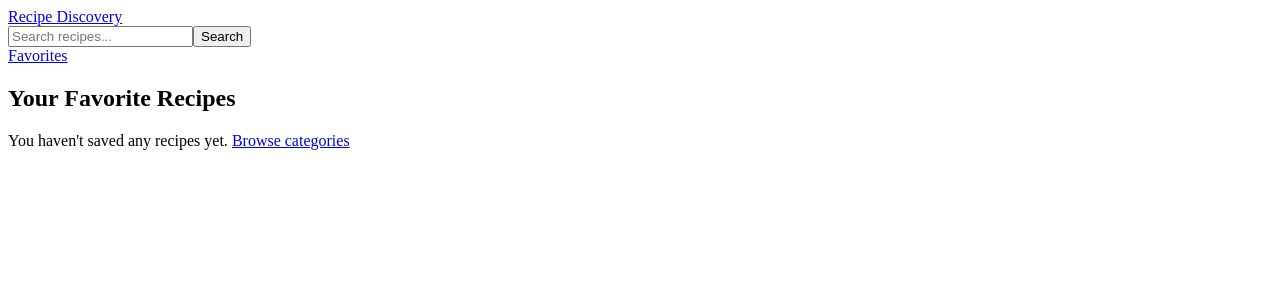
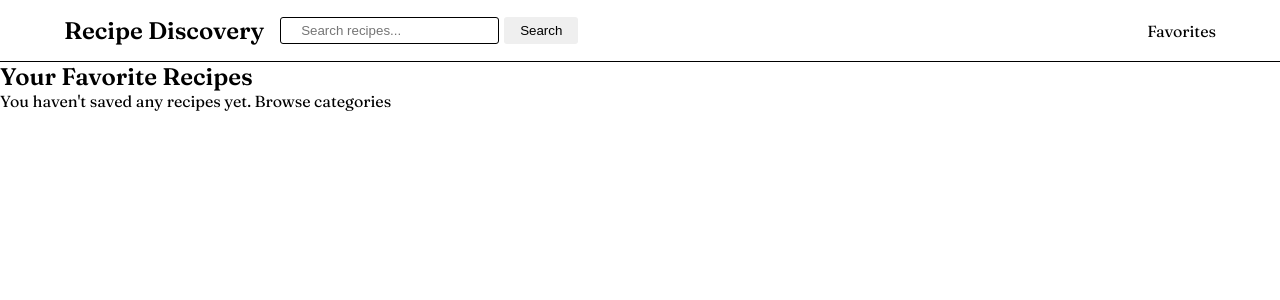
Before and after one commit to vbolden/Recipe_Discovery_App, a React (Vite) app: page /favorites in a window 1280 px wide. Shown: the top 300 px of the page. Built offline with nearby package versions, Linux system fonts and the light colour scheme.

Commit message:
added styling

```diff
--- a/src/App.css
+++ b/src/App.css
@@ -0,0 +1,111 @@
+@import url('https://fonts.googleapis.com/css2?family=Fraunces:ital,wght@0,400;0,600;1,400&family=DM+Sans:wght@400;500&display=swap');
+
+/* :root {
+    --primary: #ff6b35
+} */
+
+* {
+    margin: 0;
+    padding: 0;
+    box-sizing: border-box;
+}
+
+body {
+    font-family: 'Fraunces';
+}
+
+a {
+    text-decoration: none;
+    color: inherit;
+}
+
+img {
+    width: 100%;
+    display: block;
+}
+
+button {
+    cursor: pointer;
+    border: none;
+    transition: 0.2s ease;
+}
+
+button:hover {
+    opacity: 0.9;
+}
+
+.page {
+    width: min(1200px, 90%);
+    margin: 2rem auto;
+}
+
+.page-title {
+    margin-bottom: 2rem;
+    font-size: 2rem;
+}
+
+.grid {
+    display: grid;
+    grid-template-columns: repeat(auto-fit, minmax(240px, 1fr));
+    gap: 1.5rem;
+}
+/* NAVBAR */
+.navbar {
+    position: sticky;
+    top: 0;
+    background-color: white;
+    border-bottom: 1px solid;
+    z-index: 100;
+}
+
+.navbar-content {
+    width: min(1200px, 90%);
+    margin: auto;
+    display: flex;
+    align-items: center;
+    justify-content: space-between;
+    gap: 1rem;
+    padding: 1rem 0;
+}
+
+.logo {
+    font-size: 1.5rem;
+    font-weight: bold;
+}
+
+.search {
+    flex: 1;
+    display: flex;
+    gap: 5px;
+}
+
+.search input {
+    padding: 5px 20px;
+    border: 1px solid;
+    border-radius: 3px;
+}
+
+.search button {
+    padding: 0 1rem;
+    border-radius: 3px;
+}
+
+/* RECIPE CARDS */
+.recipe-card {
+    overflow: hidden;
+    transition: transform 0.2s ease;
+}
+
+.recipe-card:hover {
+    transform: translateY(-5px);
+}
+
+.recipe-card img {
+    height: 220px;
+    object-fit: cover;
+}
+
+.recipe-content h3 {
+    margin-bottom: 1rem;
+    font-size: 1.1rem;
+}
```
